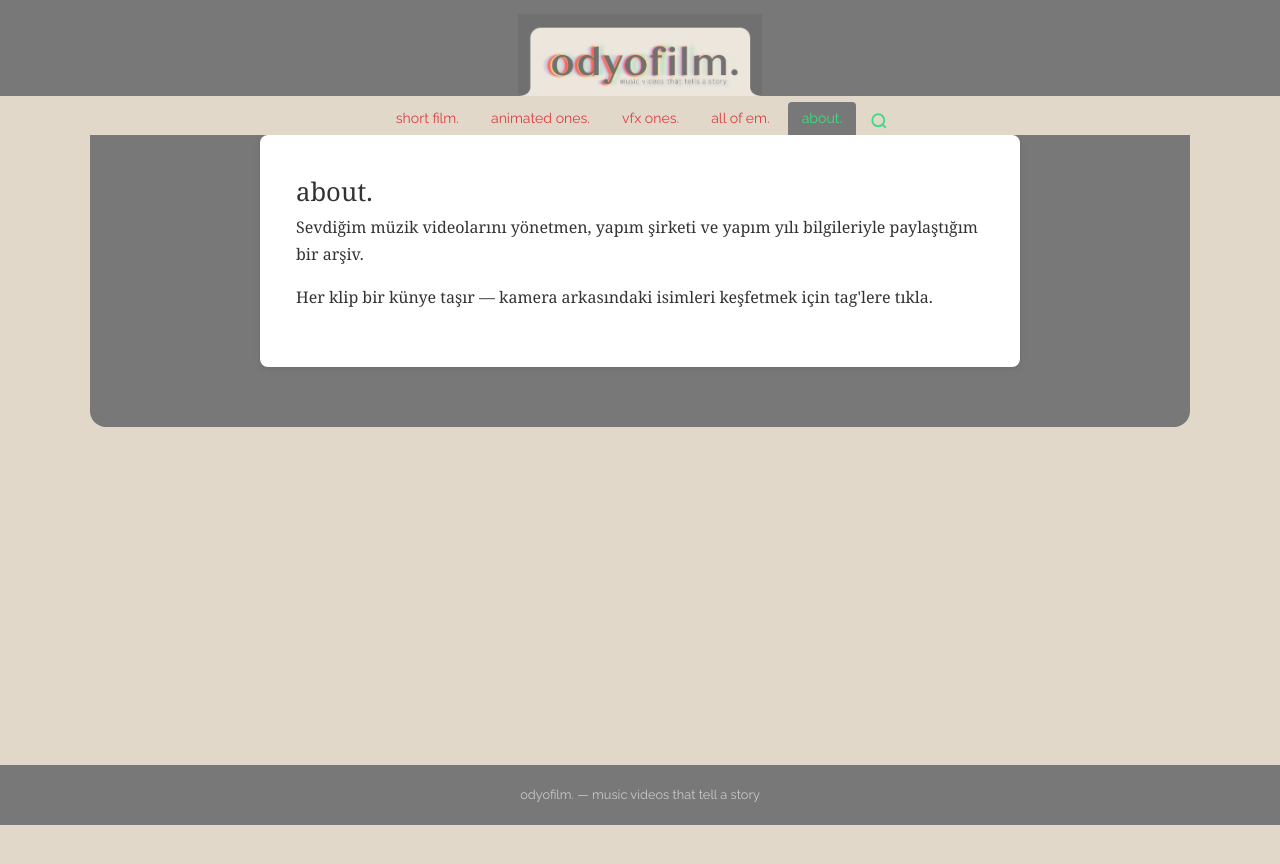
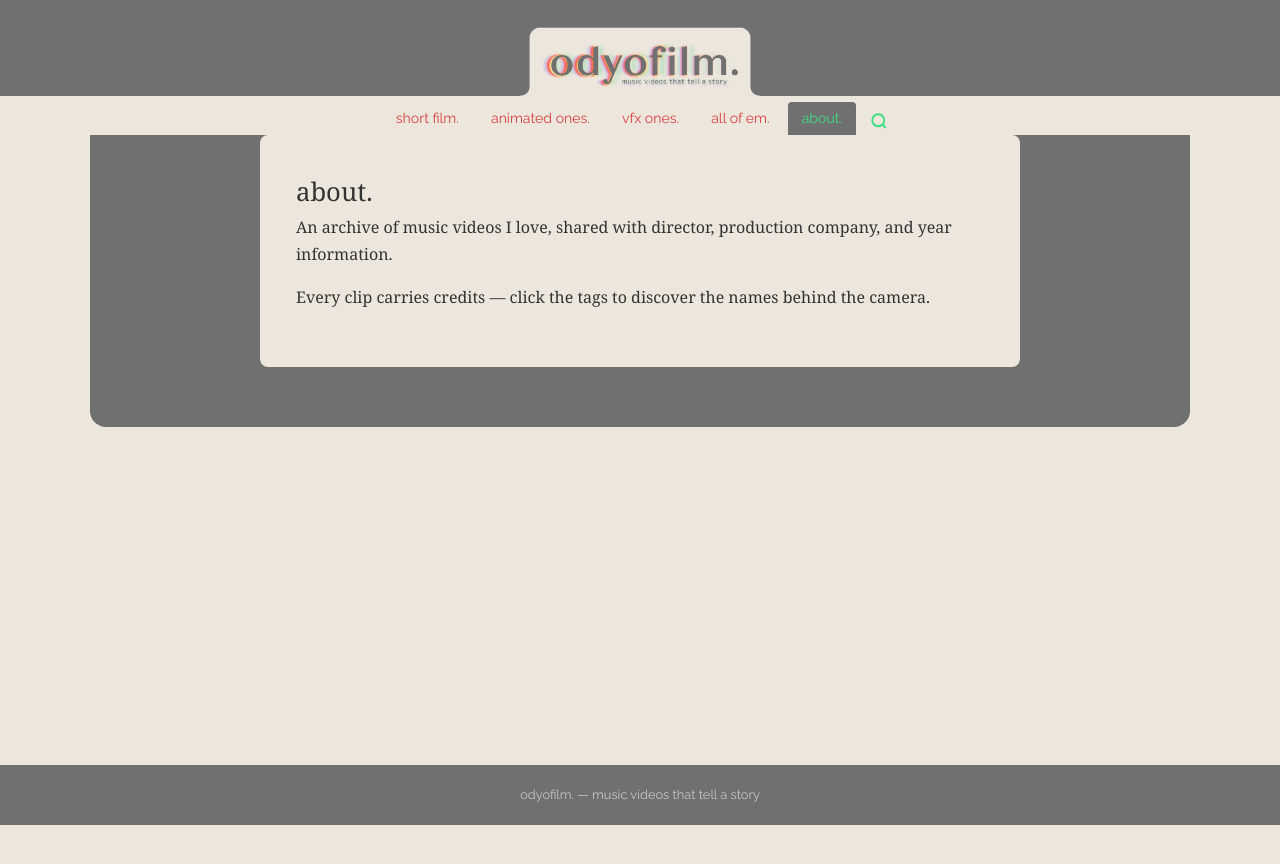
Before and after one commit to mstkt/odyofilm.github.io, a Jekyll site: the page built from about/index.html, in a window 1280 px wide. Shown: the top 864 px of the page. Built offline with Jekyll 4.4.1, drawn with Linux system fonts in a browser that asks for light colours.

Commit message:
design008

```diff
--- a/_layouts/default.html
+++ b/_layouts/default.html
@@ -8,7 +8,7 @@
   <link rel="preconnect" href="https://fonts.googleapis.com">
   <link rel="preconnect" href="https://fonts.gstatic.com" crossorigin>
   <link href="https://fonts.googleapis.com/css2?family=Raleway:wght@300;400;600&display=swap" rel="stylesheet">
-  <link rel="stylesheet" href="{{ '/assets/css/main.css' | relative_url }}?v=4">
+  <link rel="stylesheet" href="{{ '/assets/css/main.css' | relative_url }}?v=5">
   <link rel="alternate" type="application/rss+xml" title="{{ site.title }}" href="{{ '/feed.xml' | relative_url }}">
   {% seo %}
 </head>
--- a/about/index.html
+++ b/about/index.html
@@ -4,10 +4,10 @@ title: "about."
 permalink: /about/
 ---
 
-<div class="post-single">
+<div class="post-single post-about">
   <h1 class="post-title">about.</h1>
   <div class="post-body">
-    <p>Sevdiğim müzik videolarını yönetmen, yapım şirketi ve yapım yılı bilgileriyle paylaştığım bir arşiv.</p>
-    <p>Her klip bir künye taşır — kamera arkasındaki isimleri keşfetmek için tag'lere tıkla.</p>
+    <p>An archive of music videos I love, shared with director, production company, and year information.</p>
+    <p>Every clip carries credits — click the tags to discover the names behind the camera.</p>
   </div>
 </div>
--- a/assets/css/main.css
+++ b/assets/css/main.css
@@ -1,8 +1,8 @@
 /* odyofilm — redesign */
 
 :root {
-  --bg:        #e2d8ca;
-  --header-bg: #787878;
+  --bg:        #ece6dd;
+  --header-bg: #707070;
   --nav-color: #d94040;
   --accent:    #3dde82;
   --white:     #ffffff;
@@ -327,6 +327,11 @@ img { max-width: 100%; height: auto; display: block; }
   box-shadow: 0 1px 6px rgba(0,0,0,.10);
 }
 
+.post-about {
+  background: var(--bg);
+  box-shadow: none;
+}
+
 .post-header { margin-bottom: 20px; }
 
 .post-single .post-title {
```
Also changed, not shown: assets/images/logo.png.
